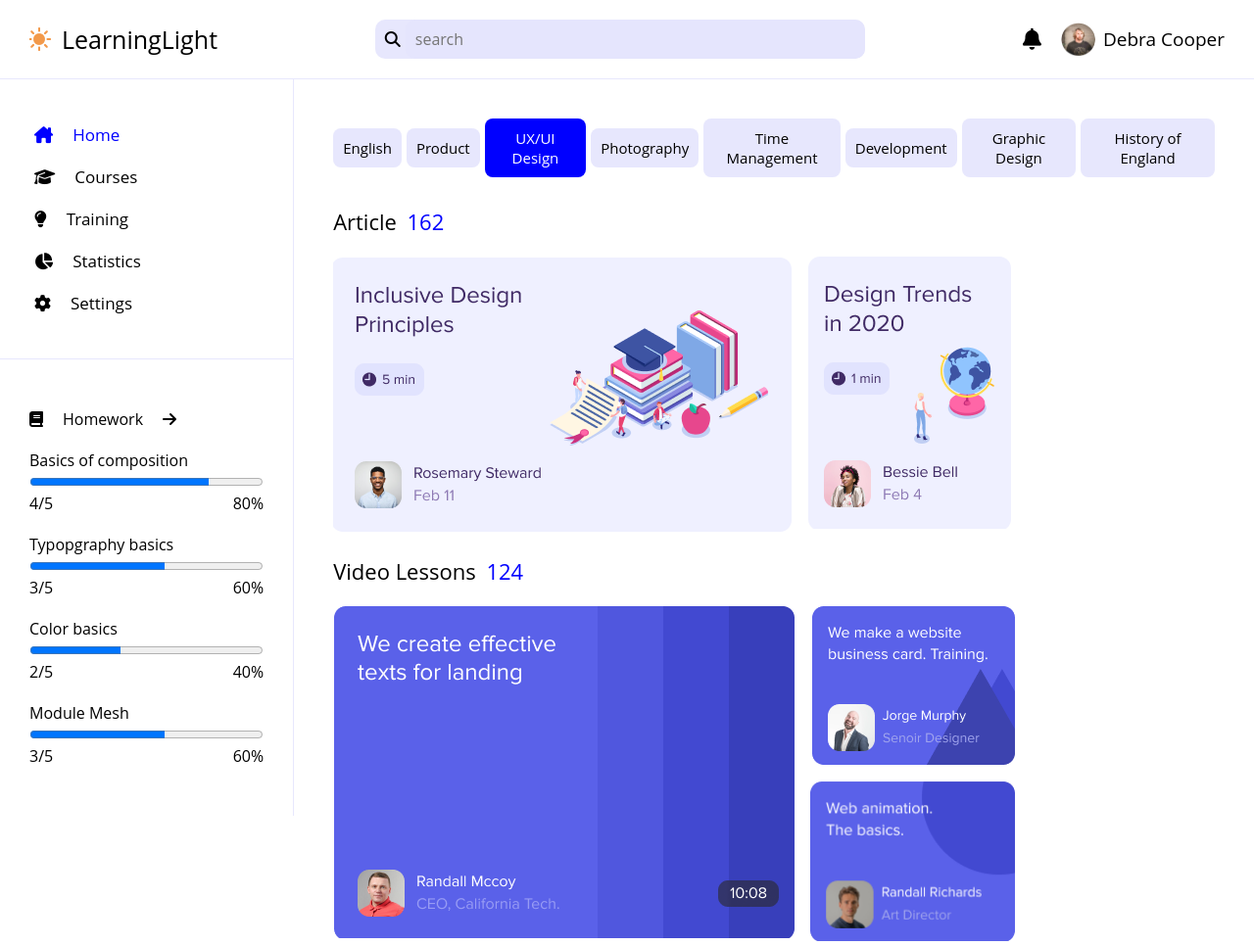
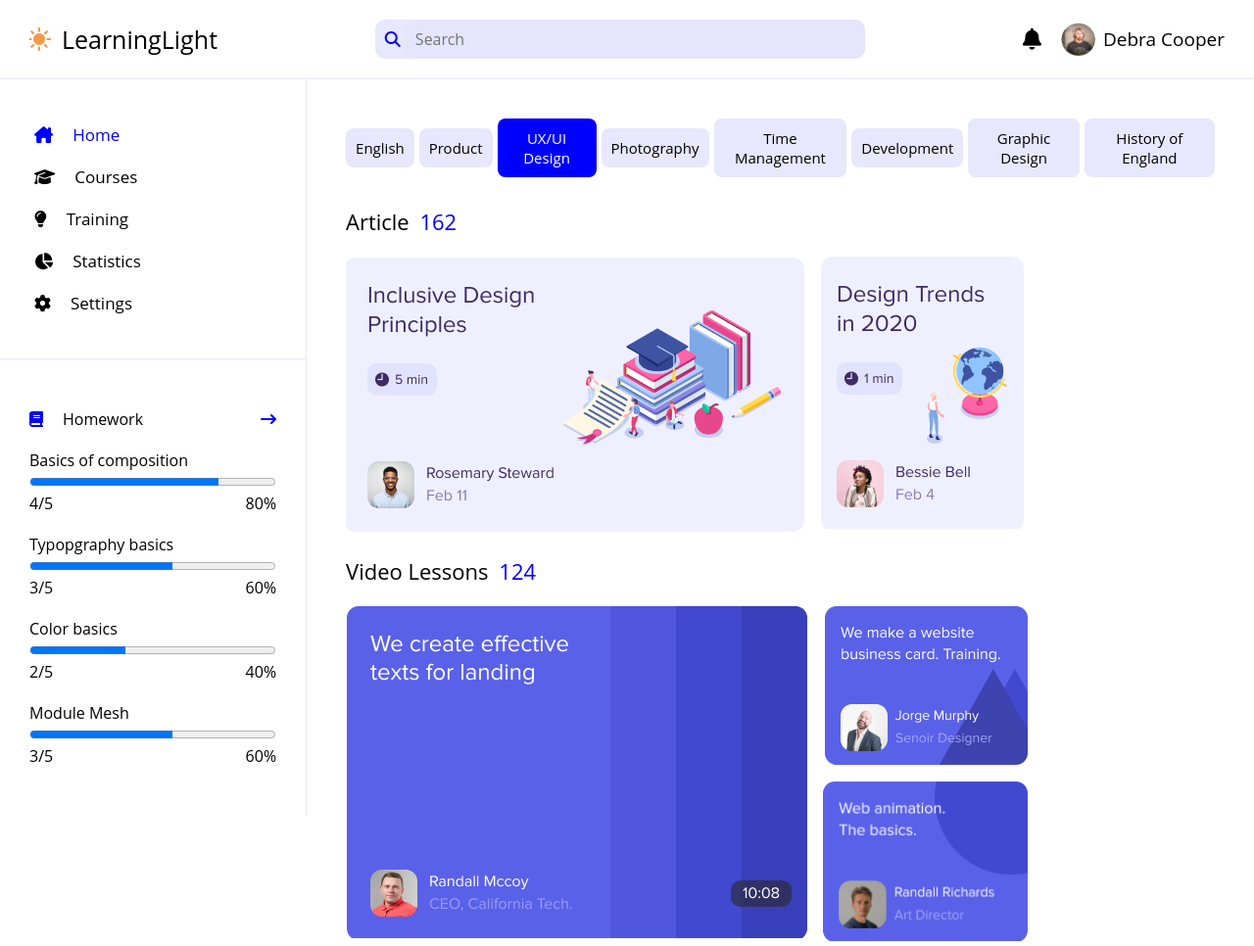
Before and after one commit to RB-Isiaq/xown-ui-task, a plain HTML site: page index.html in a window 1280 px wide. Shown: the top 966 px of the page at 98% size. Drawn offline with Linux system fonts and the light colour scheme; files whose address does not match are found by name.

Commit message:
completed

```diff
--- a/index.html
+++ b/index.html
@@ -19,8 +19,8 @@
         <h1>LearningLight</h1>
       </div>
       <div class="search-bar">
-        <i class="fa-solid fa-magnifying-glass"></i>
-        <input type="text" placeholder="search" />
+        <i class="fa-solid fa-magnifying-glass blue"></i>
+        <input type="search" placeholder="Search" />
       </div>
       <div class="user">
         <i class="fa-solid fa-bell"></i>
@@ -76,9 +76,9 @@
         <div class="bottom">
           <div class="">
             <a href="#">
-              <i class="fa-solid fa-book"></i>
-              <span> Homework </span>
-              <i class="fa-solid fa-arrow-right"></i>
+              <i class="fa-solid fa-book blue"></i>
+              <span style="margin-right: 100px"> Homework </span>
+              <i class="fa-solid fa-arrow-right-long blue"></i>
             </a>
             <div class="download-range">
               <span>Basics of composition</span>
@@ -191,7 +191,7 @@
             <div class="right-bottom">
               <div class="top">
                 <h1>Top Teachers</h1>
-                <i class="fa-solid fa-arrow-right"></i>
+                <i class="fa-solid fa-arrow-right-long blue"></i>
               </div>
               <div class="bottom">
                 <div class="teacher">
--- a/styles.css
+++ b/styles.css
@@ -268,6 +268,10 @@ button.active {
   color: blue;
 }
 
+.blue {
+  color: blue;
+}
+
 @media only screen and (max-width: 1000px) {
   header,
   main {
```
